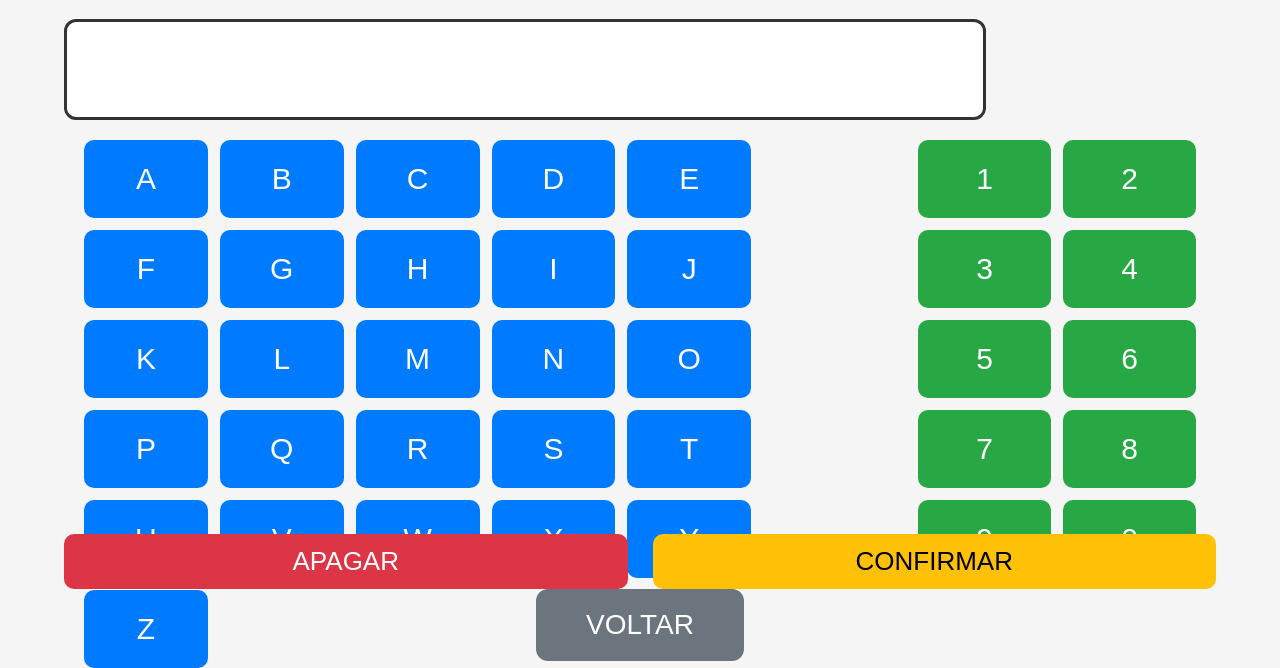
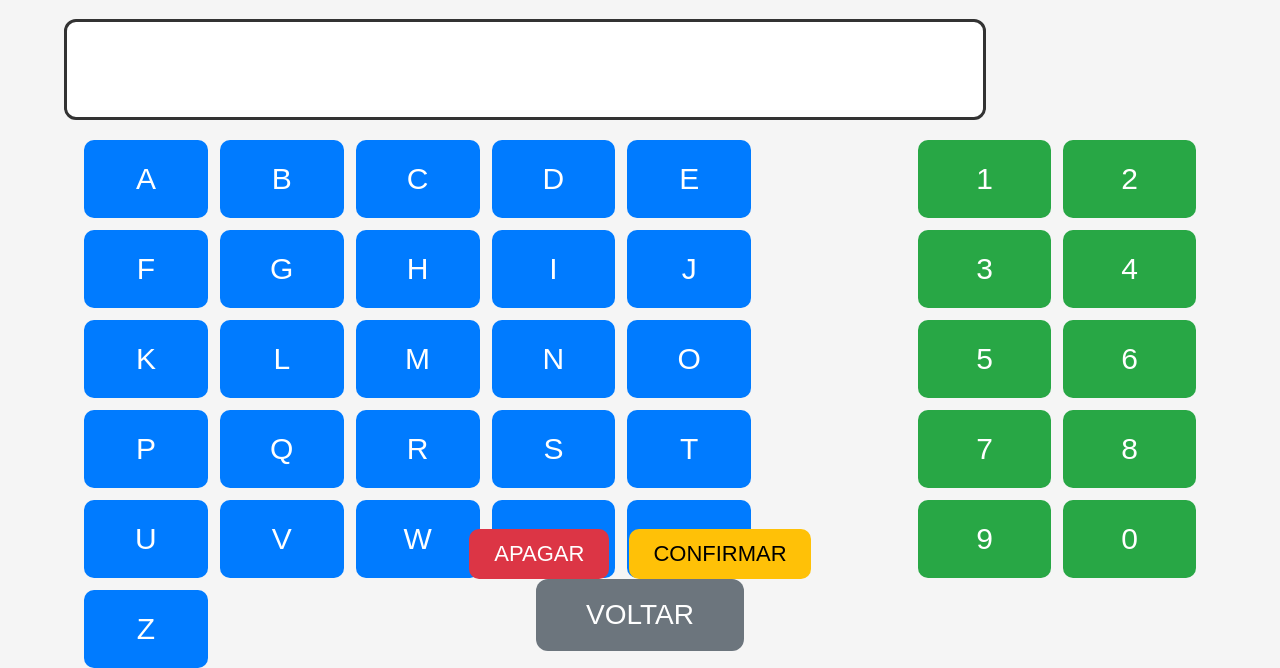
Before and after one commit to PedroMoeziaJr/programa_prime_park, a Flask app: page /saida in a window 1280 px wide. Shown: the part 145-813 px from the top of the page. Run offline with Flask 3, Linux system fonts and the light colour scheme.

Commit message:
Update style.css

```diff
--- a/static/style.css
+++ b/static/style.css
@@ -1,3 +1,6 @@
+/* ===========================
+   RESET E BASE
+=========================== */
 * {
     box-sizing: border-box;
 }
@@ -106,7 +109,9 @@ p {
     width: 25%;
 }
 
-/* TECLAS */
+/* ===========================
+   TECLAS
+=========================== */
 .key {
     padding: 22px 26px;
     font-size: 30px;
@@ -130,27 +135,29 @@ p {
    BOTÕES APAGAR / CONFIRMAR
 =========================== */
 .keyboard-actions {
-    margin-top: 10px;
+    margin-top: 5px;
     display: flex;
     justify-content: center;
-    gap: 25px;
+    gap: 20px;
     width: 100%;
+}
+
+/* AQUI ESTÁ A CORREÇÃO REAL */
+.keyboard-actions .key {
+    width: auto;          /* NÃO ocupa mais 100% */
+    padding: 12px 24px;   /* menor */
+    font-size: 22px;      /* menor */
+    min-width: 140px;     /* tamanho confortável */
 }
 
 .key-action {
     background: #dc3545;
     color: white;
-    padding: 12px 28px;
-    font-size: 26px;
-    border-radius: 10px;
 }
 
 .key-confirm {
     background: #ffc107;
     color: #000;
-    padding: 12px 28px;
-    font-size: 26px;
-    border-radius: 10px;
 }
 
 /* ===========================
```
